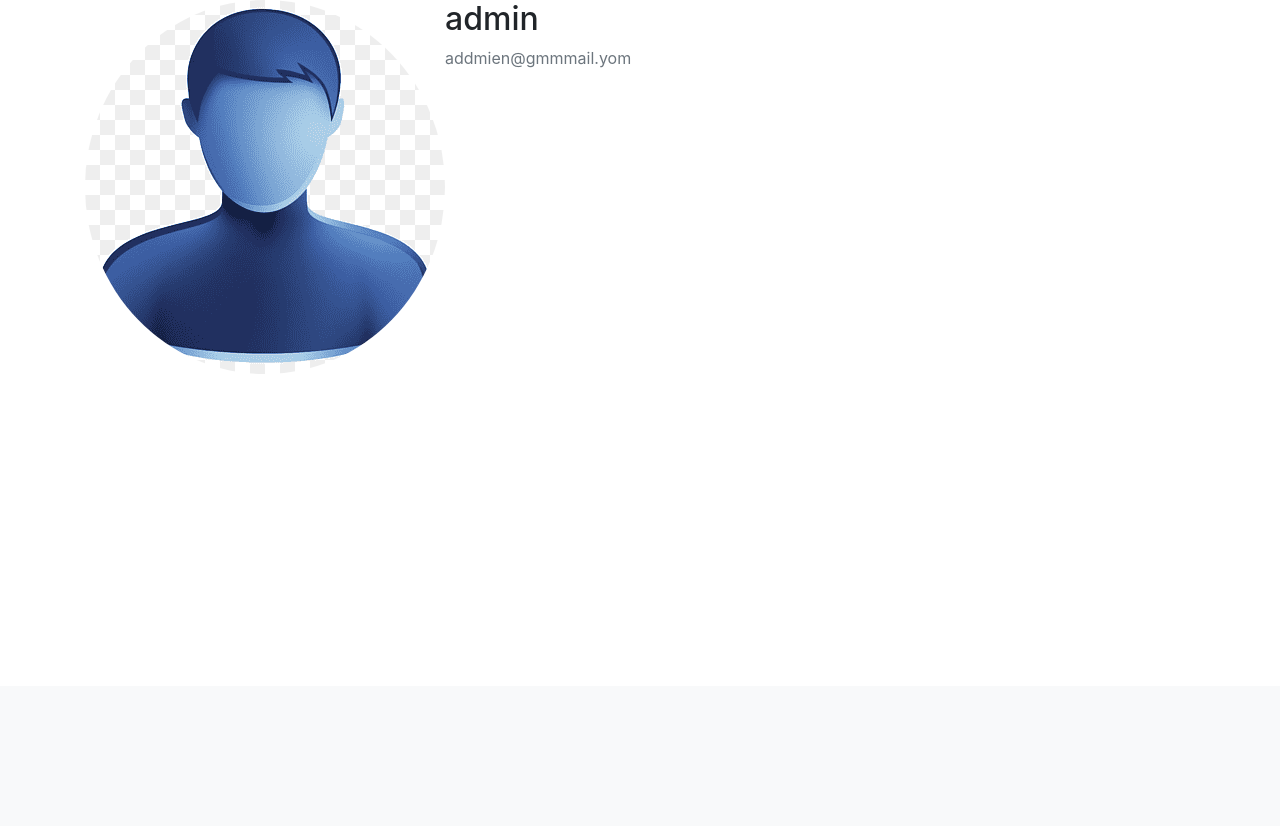
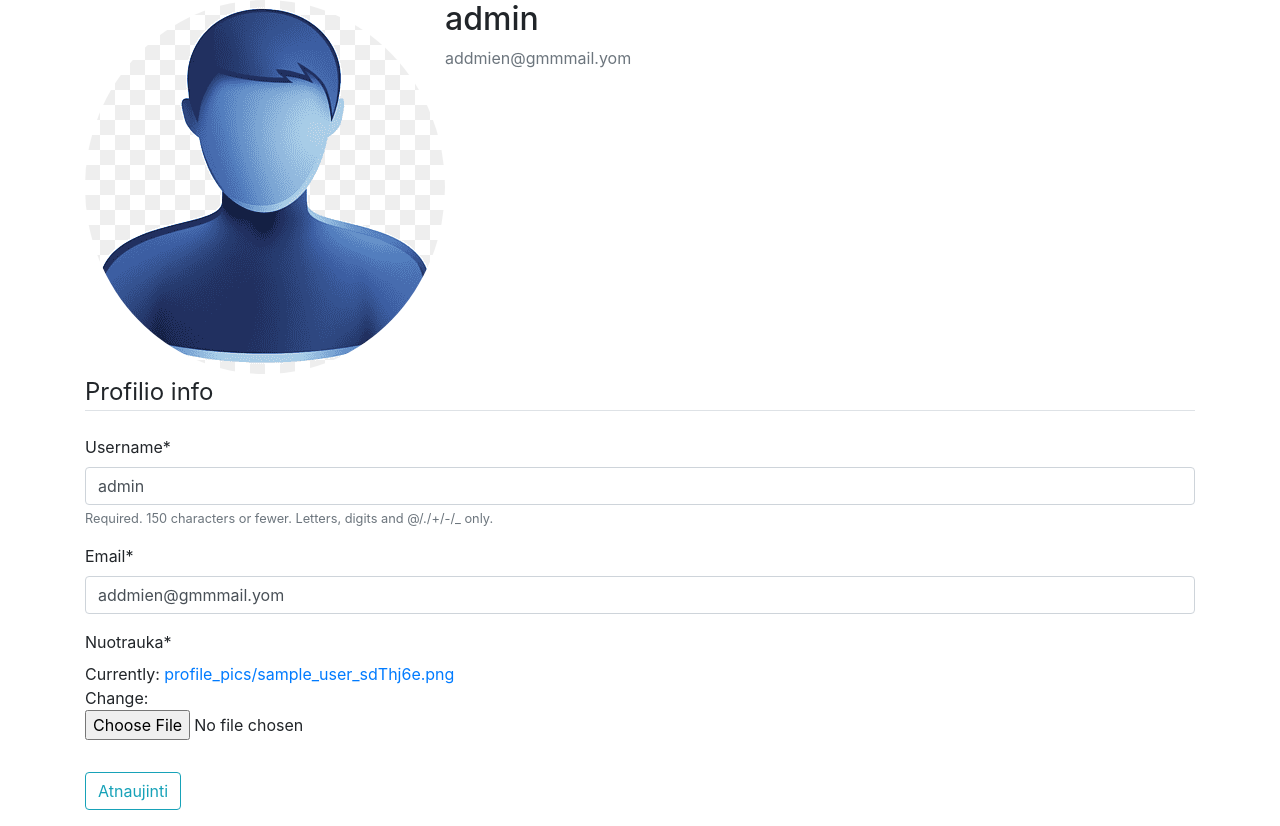
Before and after one commit to Vkasmakr/Code_Academy_Django, a Django app: page /library/profilis/ in a window 1280 px wide. Shown: the part 114-940 px from the top of the page. Before the commit the page ends 477 px from the top, so only its background shows below. Run offline with Django 4.2, Linux system fonts and the light colour scheme; a user stored in the database is signed in; data comes from the database, SQL or seed files in the repository; both versions use the stored data as it was after the commit; some libraries are stand-ins or nearby versions.

Commit message:
created a feature to change user/profile details from profile page

```diff
--- a/mysite/library/apps.py
+++ b/mysite/library/apps.py
@@ -4,3 +4,6 @@ from django.apps import AppConfig
 class LibraryConfig(AppConfig):
     default_auto_field = 'django.db.models.BigAutoField'
     name = 'library'
+
+    def ready(self):
+        from .signals import create_profile, save_profile
--- a/mysite/library/forms.py
+++ b/mysite/library/forms.py
@@ -1,5 +1,6 @@
-from .models import BookReview
+from .models import BookReview, Profilis
 from django import forms
+from django.contrib.auth.models import User
 
 
 class BookReviewForm(forms.ModelForm):
@@ -7,3 +8,17 @@ class BookReviewForm(forms.ModelForm):
         model = BookReview
         fields = ('content', 'book', 'reviewer')
         widgets = {'book': forms.HiddenInput(), 'reviewer': forms.HiddenInput()}
+
+
+class UserUpdateForm(forms.ModelForm):
+    email = forms.EmailField()
+
+    class Meta:
+        model = User
+        fields = ('username', 'email')
+
+
+class ProfilisUpdateForm(forms.ModelForm):
+    class Meta:
+        model = Profilis
+        fields = ['nuotrauka']  # gali buti ir tuple
--- a/mysite/library/templates/profilis.html
+++ b/mysite/library/templates/profilis.html
@@ -1,6 +1,14 @@
 {% extends "base.html" %}
+{% load crispy_forms_tags %}
 {% block content %}
 <div class="content-section">
+  {% if messages %}
+  {% for message in messages %}
+  <div class="alert", role="alert">
+    {{ message }}
+  </div>
+  {% endfor %}
+  {% endif %}
   <div class="media">
     <img src="{{user.profilis.nuotrauka.url}}" class="rounded-circle account-mg">
     <div class="media-body">
@@ -8,6 +16,17 @@
       <p class="text-secondary">{{user.email}}</p>
     </div>
   </div>
+  <form enctype="multipart/form-data" method="POST">
+    {% csrf_token %}
+    <fieldset class="form-group">
+      <legend class="border-bottom mb-4">Profilio info</legend>
+      {{u_form | crispy}}
+      {{p_form | crispy}}
+    </fieldset>
+    <div class="form-group">
+      <button class="btn btn-outline-info" type="submit">Atnaujinti</button>
+    </div>
+  </form>
 </div>
 
 {% endblock %}
--- a/mysite/library/views.py
+++ b/mysite/library/views.py
@@ -10,7 +10,7 @@ from django.contrib.auth.forms import User
 from django.views.decorators.csrf import csrf_protect
 from django.contrib import messages
 from django.views.generic.edit import FormMixin
-from .forms import BookReviewForm
+from .forms import BookReviewForm, UserUpdateForm, ProfilisUpdateForm
 from django.contrib.auth.decorators import login_required
 
 
@@ -147,4 +147,21 @@ def register(request):
 
 @login_required
 def profilis(request):
-    return render(request, 'profilis.html')
+    if request.method == 'POST':
+        u_form = UserUpdateForm(request.POST, instance=request.user)
+        p_form = ProfilisUpdateForm(request.POST, request.FILES, instance=request.user.profilis)
+        if u_form.is_valid() and p_form.is_valid():
+            u_form.save()
+            p_form.save()
+            messages.success(request, "Profilis sekmingai atnaujintas")
+            return redirect('profilis')
+    else:  # kai bus request.method == "GET"
+        u_form = UserUpdateForm(instance=request.user)
+        p_form = ProfilisUpdateForm(instance=request.user.profilis)
+
+    context = {
+        'u_form': u_form,
+        'p_form': p_form
+    }
+
+    return render(request, 'profilis.html', context=context)
--- a/mysite/mysite/settings.py
+++ b/mysite/mysite/settings.py
@@ -34,8 +34,9 @@ ALLOWED_HOSTS = []
 # Application definition
 
 INSTALLED_APPS = [
-    'library',
     'tinymce',  # reikalingas pip install django-tinymce
+    'library.apps.LibraryConfig',  # Uzkraunama ne tiesiogiai library, bet per .apps.LibraryConfig
+    'crispy_forms',
     'django.contrib.admin',
     'django.contrib.auth',
     'django.contrib.contenttypes',
@@ -176,3 +177,6 @@ TINYMCE_DEFAULT_CONFIG = {
     'menubar': True,
     'statusbar': True,
     }
+
+# Crispy-settings
+CRISPY_TEMPLATE_PACK = 'bootstrap4'  # nurodome kokias formas naudos biblioteka crispy
```
Also changed, not shown: mysite/library/signals.py (added, +15 -0 lines), mysite/db.sqlite3.
